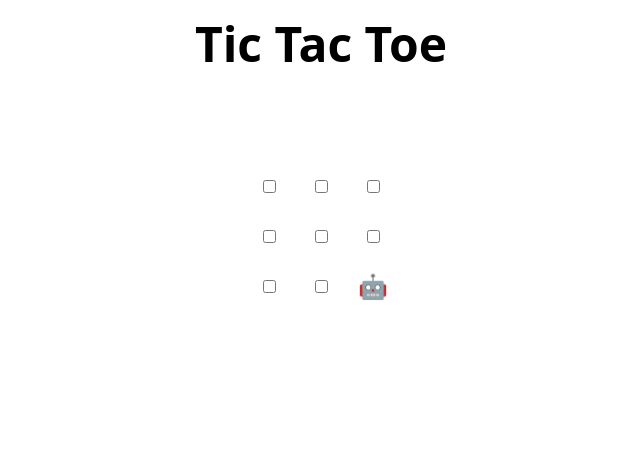
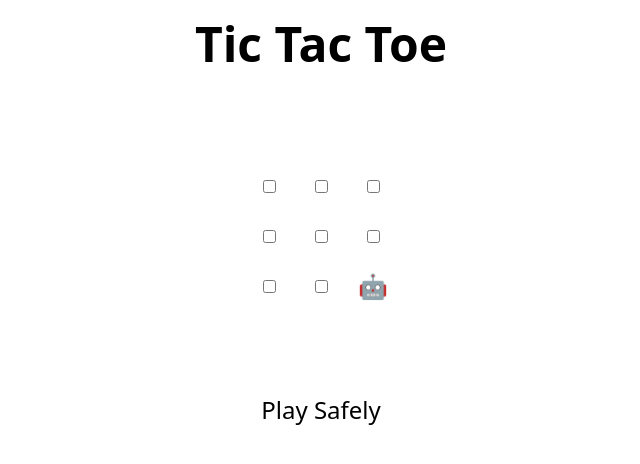
Before and after one commit to shashank0412/MLSA-, a plain HTML site: page index.html in a window 1280 px wide. Shown: the whole page, without its empty margins (319-959 px from the left). Drawn offline with Linux system fonts and the light colour scheme.

Commit message:
Update index.html
MLSA

```diff
--- a/index.html
+++ b/index.html
@@ -47,6 +47,7 @@
   </tr>
 </table>
 
+<p>Play Safely</p>
 <h2 hidden>Game over, refresh to play again 🧑‍💻 🤖!</h2>
 
 <script>
```
